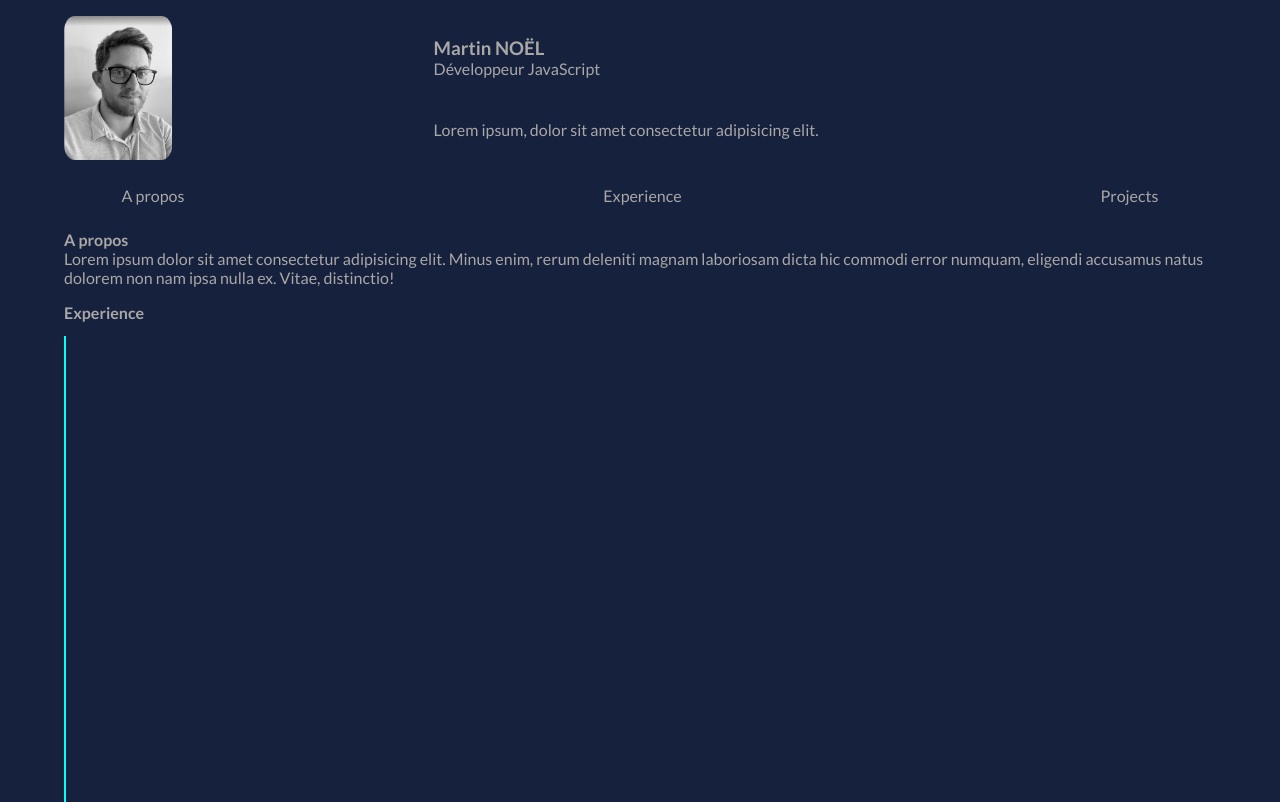
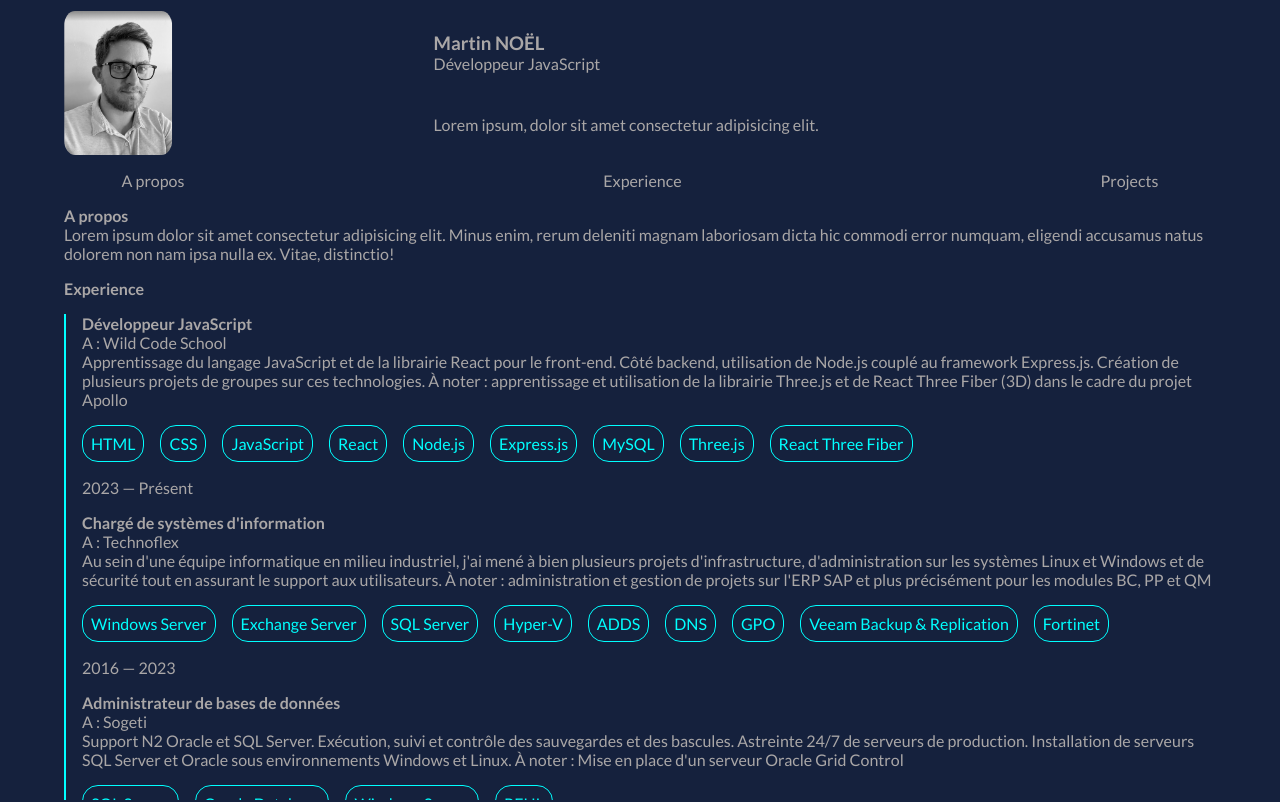
Before and after one commit to nitramXmas/portfolio, a React (Vite) app in the folder client/: page / in a window 1280 px wide. Shown: the top 802 px of the page. Built offline with nearby package versions, Linux system fonts and the light colour scheme.

Commit message:
added data to json + map on experiences OK

```diff
--- /dev/null
+++ b/client/public/experiences.json
@@ -0,0 +1,63 @@
+[
+    {
+        "id": 1,
+        "title": "Développeur JavaScript",
+        "place": "Wild Code School",
+        "duration": "2023 — Présent",
+        "text": "Apprentissage du langage JavaScript et de la librairie React pour le front-end. Côté backend, utilisation de Node.js couplé au framework Express.js. Création de plusieurs projets de groupes sur ces technologies. À noter : apprentissage et utilisation de la librairie Three.js et de React Three Fiber (3D) dans le cadre du projet Apollo",
+        "tech": [
+            "HTML",
+            "CSS",
+            "JavaScript",
+            "React",
+            "Node.js",
+            "Express.js",
+            "MySQL",
+            "Three.js",
+            "React Three Fiber"
+        ]
+    },
+    {
+        "id": 2,
+        "title": "Chargé de systèmes d'information",
+        "place": "Technoflex",
+        "duration": "2016 — 2023",
+        "text": "Au sein d'une équipe informatique en milieu industriel, j'ai mené à bien plusieurs projets d'infrastructure, d'administration sur les systèmes Linux et Windows et de sécurité tout en assurant le support aux utilisateurs. À noter : administration et gestion de projets sur l'ERP SAP et plus précisément pour les modules BC, PP et QM",
+        "tech": [
+            "Windows Server",
+            "Exchange Server",
+            "SQL Server",
+            "Hyper-V",
+            "ADDS",
+            "DNS",
+            "GPO",
+            "Veeam Backup & Replication",
+            "Fortinet"
+        ]
+    },
+    {
+        "id": 3,
+        "title": "Administrateur de bases de données",
+        "place": "Sogeti",
+        "duration": "2013 — 2015",
+        "text": "Support N2 Oracle et SQL Server. Exécution, suivi et contrôle des sauvegardes et des bascules. Astreinte 24/7 de serveurs de production. Installation de serveurs SQL Server et Oracle sous environnements Windows et Linux. À noter : Mise en place d'un serveur Oracle Grid Control",
+        "tech": [
+            "SQL Server",
+            "Oracle Database",
+            "Windows Server",
+            "REHL"
+        ]
+    },
+    {
+        "id": 4,
+        "title": "Administrateur de supervision",
+        "place": "Sogeti",
+        "duration": "2013",
+        "text": "Conception de modules de supervision stockage et sauvegarde. Tests des modules avec déclenchement d'incident et mise en production",
+        "tech": [
+            "Nagios",
+            "Centreon",
+            "Shinken"
+        ]
+    }
+]
--- /dev/null
+++ b/client/src/components/Experience.jsx
@@ -0,0 +1,22 @@
+import React from 'react'
+
+const Experience = ({experience}) => {
+
+  return (
+    <div className="expCard">
+        <div className="techInfos">
+            <h4>{experience.title}</h4>
+            <p>A : {experience.place}</p>
+            <p>{experience.text}</p>
+        </div>
+        <div className="techs">
+            {experience.tech && experience.tech.map((tech)=>(
+                <div className="tech">{tech}</div>
+            ))}
+        </div>
+        <p>{experience.duration}</p>
+    </div>
+  )
+}
+
+export default Experience
--- a/client/src/components/Experiences.jsx
+++ b/client/src/components/Experiences.jsx
@@ -1,13 +1,36 @@
+import { useEffect, useState } from 'react'
+import axios from 'axios'
+import Experience from './Experience'
 import './experiences.css'
 
+
 const Experiences = () => {
+
+const [experiences, setExperiences] = useState([])
+
+useEffect(()=> {
+
+    axios
+        .get('./experiences.json')
+        .then((res) => setExperiences(res.data))
+        .catch(err => console.log(err))
+
+},[])
+
   return (
+    <>
+    <h4>Experience</h4>
     <div className='experiences'>
-        <h4>Experience</h4>
         <div className="timeline">
             <div className='line'></div>
+            <div className="expCards">
+                {experiences && experiences.map((experience)=>(
+                    <Experience key={experience.id} experience = {experience} />
+                ))}
+            </div>
         </div>
     </div>
+    </>
   )
 }
 
--- a/client/src/components/experiences.css
+++ b/client/src/components/experiences.css
@@ -1,16 +1,45 @@
 .experiences {
-    min-height: 100%;
+    display: flex;
+    flex-direction: column;
 }
 
 .timeline {
     height: 100%;
     display: flex;
     justify-content: flex-start;
-    align-items: center;
+    align-items: flex-start;
+    gap : 1em
 }
 
 .line {
-    height: 95%;
+    min-height: 100%;
     width: 1px;
     border: 1px solid cyan;
 }
+
+.expCards {
+    display: flex;
+    flex-direction: column;
+    gap: 1em;
+}
+
+.expCard {
+    display: flex;
+    flex-direction: column;
+    gap: 1em;
+}
+
+.techs {
+    display: flex;
+    flex-wrap: wrap;
+    gap: 1em;
+}
+
+.tech {
+    padding: 0.5em 0.5em;
+    border: 1px solid cyan;
+    color: cyan;
+    border-radius: 1em;
+    display: table-cell;
+    vertical-align: middle;
+}
--- a/client/src/index.css
+++ b/client/src/index.css
@@ -16,6 +16,7 @@ body,
 #root {
   height: 100vh;
   width: 100vw;
+  overflow-x: hidden;
 }
 
 body {
--- a/client/src/pages/core.css
+++ b/client/src/pages/core.css
@@ -1,6 +1,6 @@
 .container {
+    max-height: 75%;
     width: var(--main-width-90);
-    height: 75%;
     display: flex;
     flex-direction: column;
     justify-content: flex-start;
```
Also changed, not shown: client/public/projects.json (added, +78 -0 lines), 2 other files (tests, documents, lock files or other folders).
